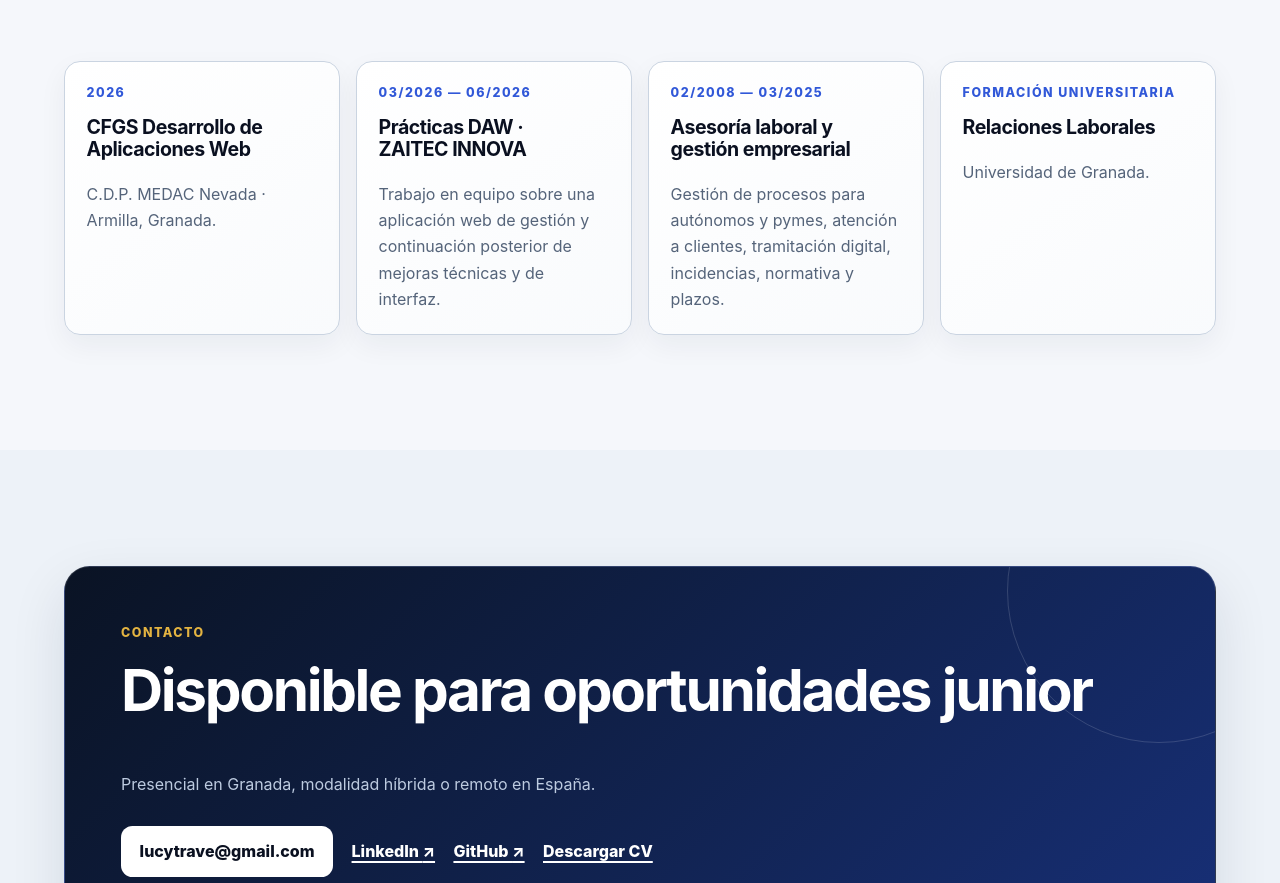
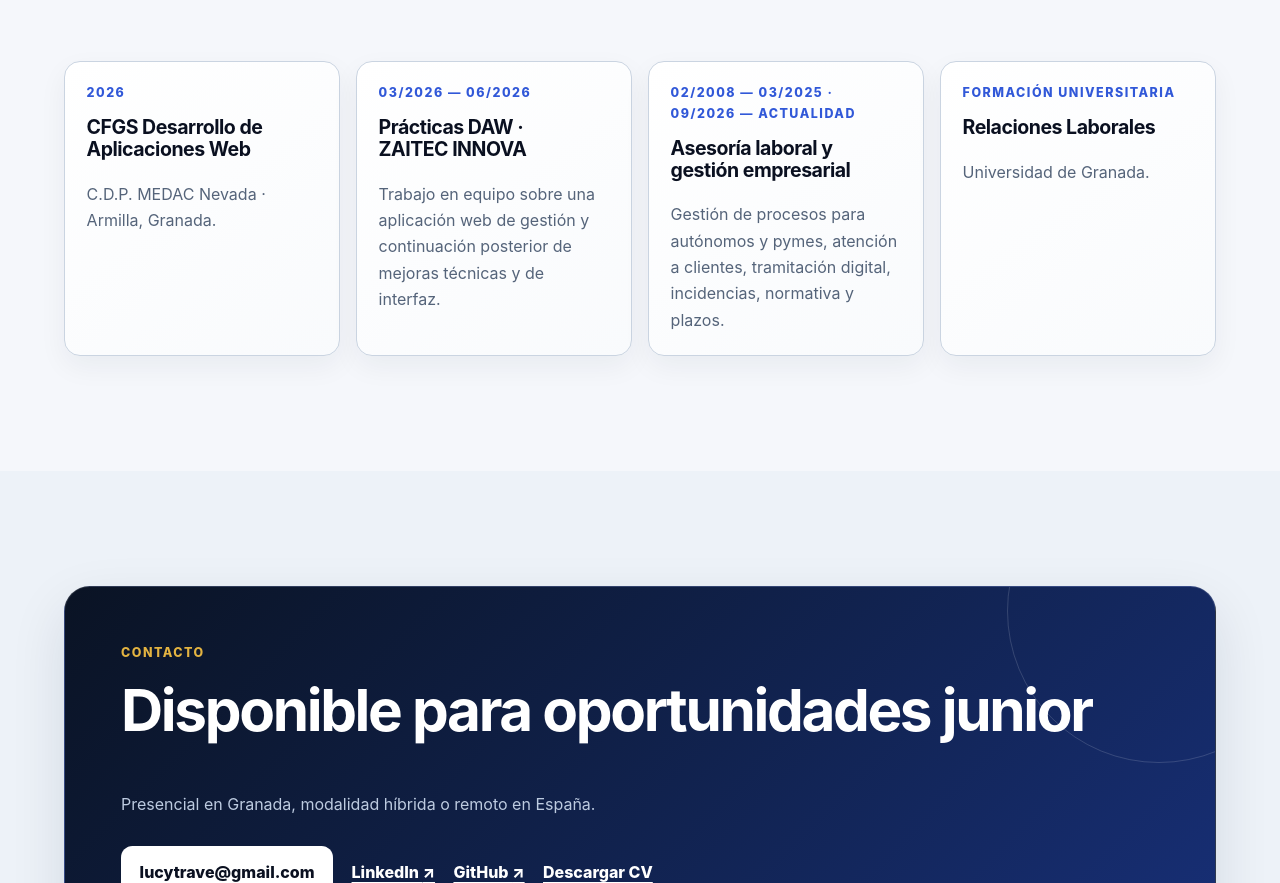
Before and after one commit to LucyTrave/portfolio-lucia, a plain HTML site: page index.html in a window 1280 px wide. Shown: the part 4886-5769 px from the top of the page. Drawn offline with Linux system fonts and the light colour scheme.

Commit message:
Actualiza fechas de experiencia en asesoría laboral (09/2026 — actualidad)
Co-Authored-By: Claude Opus 5.5 <noreply@anthropic.com>
Claude-Session: https://claude.ai/code/session_011Yhy8qarN9rNhyjoPYrwXi

```diff
--- a/index.html
+++ b/index.html
@@ -160,7 +160,7 @@
         <section class="section journey-section" id="trayectoria" aria-labelledby="journey-title">
             <div class="container">
                 <div class="section-heading"><p class="eyebrow">Trayectoria y formación</p><h2 id="journey-title">Una transición respaldada por experiencia real</h2></div>
-                <div class="timeline"><article><p class="timeline-label">2026</p><h3>CFGS Desarrollo de Aplicaciones Web</h3><p>C.D.P. MEDAC Nevada · Armilla, Granada.</p></article><article><p class="timeline-label">03/2026 — 06/2026</p><h3>Prácticas DAW · ZAITEC INNOVA</h3><p>Trabajo en equipo sobre una aplicación web de gestión y continuación posterior de mejoras técnicas y de interfaz.</p></article><article><p class="timeline-label">02/2008 — 03/2025</p><h3>Asesoría laboral y gestión empresarial</h3><p>Gestión de procesos para autónomos y pymes, atención a clientes, tramitación digital, incidencias, normativa y plazos.</p></article><article><p class="timeline-label">Formación universitaria</p><h3>Relaciones Laborales</h3><p>Universidad de Granada.</p></article></div>
+                <div class="timeline"><article><p class="timeline-label">2026</p><h3>CFGS Desarrollo de Aplicaciones Web</h3><p>C.D.P. MEDAC Nevada · Armilla, Granada.</p></article><article><p class="timeline-label">03/2026 — 06/2026</p><h3>Prácticas DAW · ZAITEC INNOVA</h3><p>Trabajo en equipo sobre una aplicación web de gestión y continuación posterior de mejoras técnicas y de interfaz.</p></article><article><p class="timeline-label">02/2008 — 03/2025 · 09/2026 — actualidad</p><h3>Asesoría laboral y gestión empresarial</h3><p>Gestión de procesos para autónomos y pymes, atención a clientes, tramitación digital, incidencias, normativa y plazos.</p></article><article><p class="timeline-label">Formación universitaria</p><h3>Relaciones Laborales</h3><p>Universidad de Granada.</p></article></div>
             </div>
         </section>
 
```
